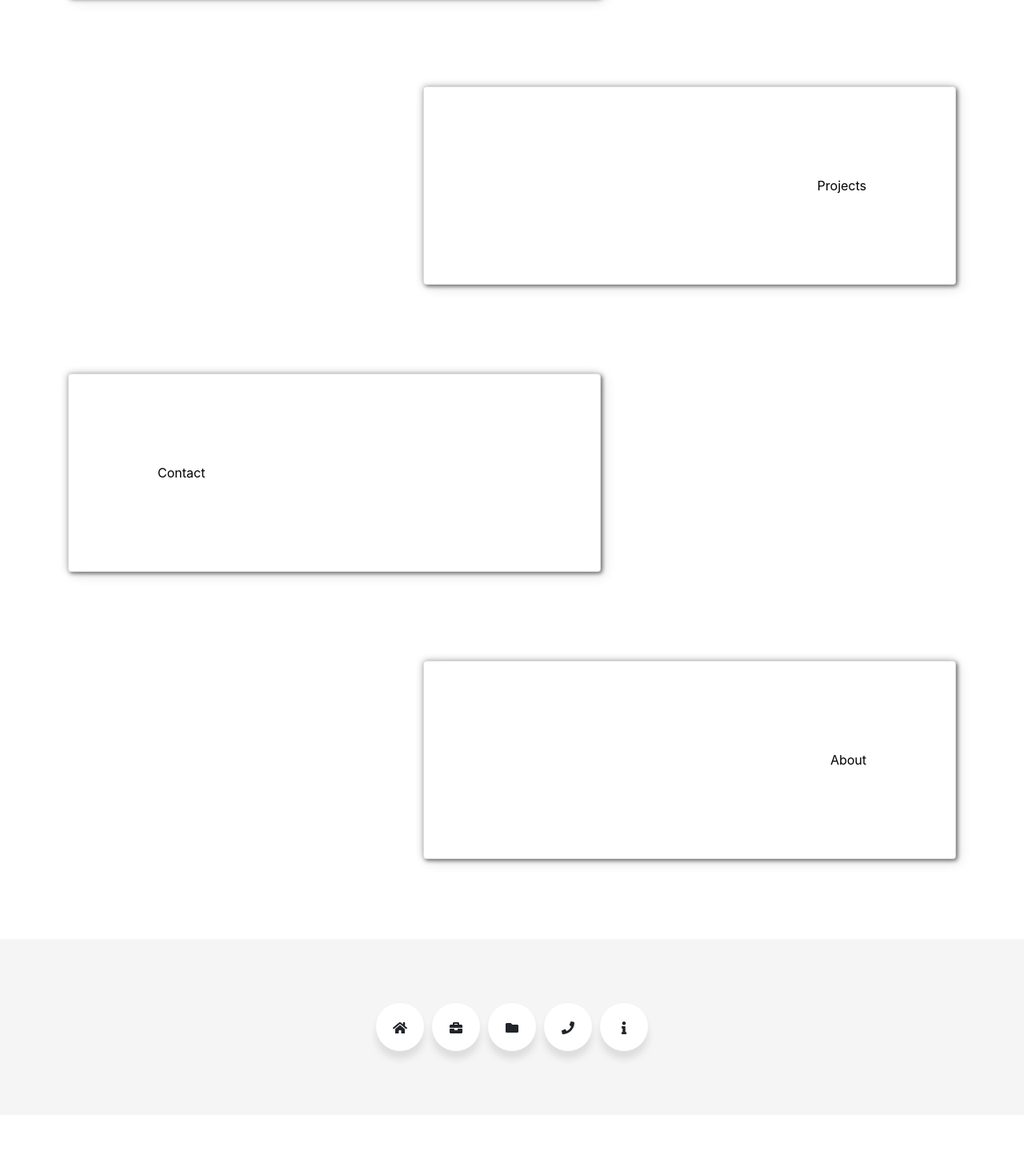
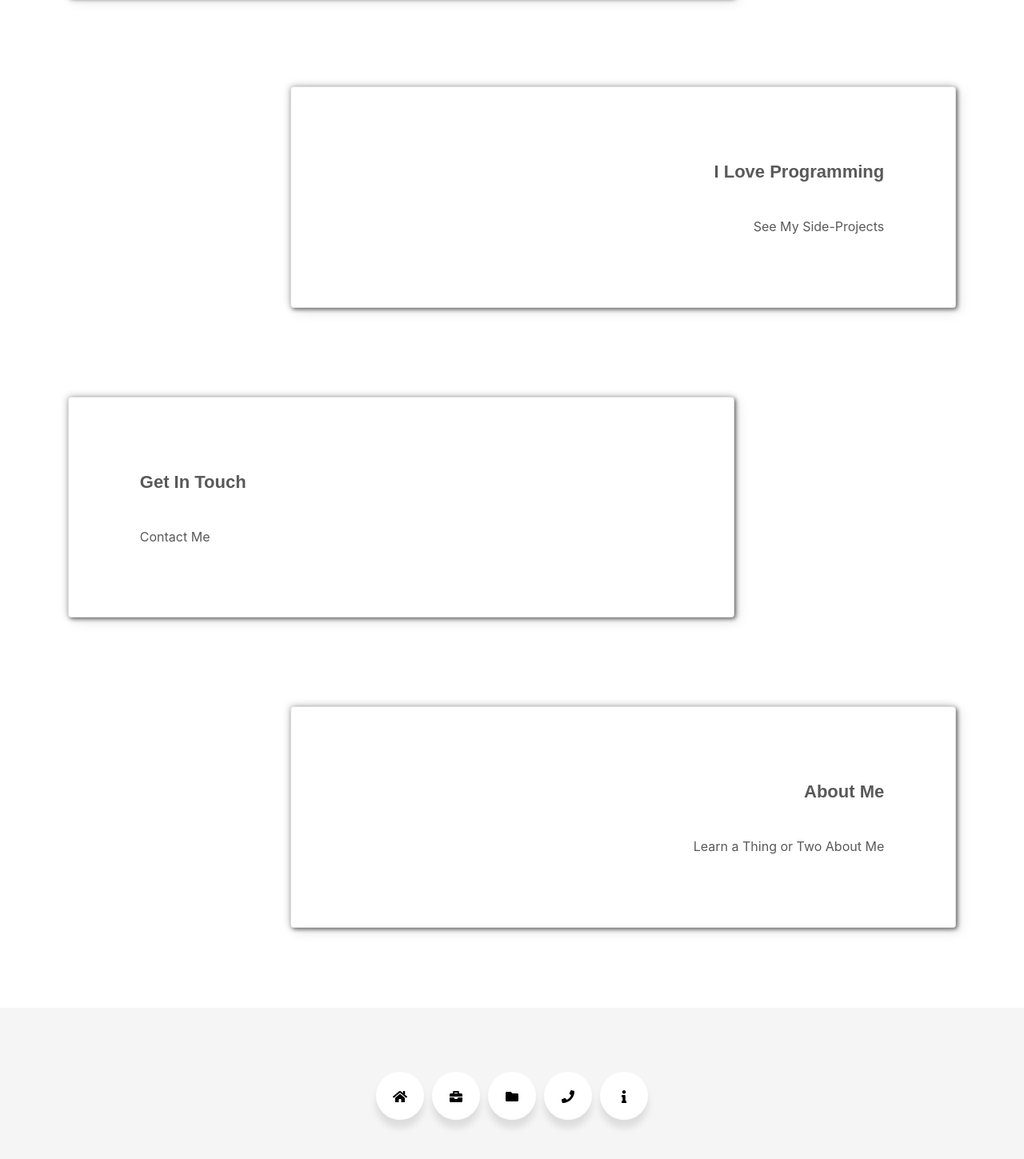
Before and after one commit to TValkavich/Project-Portfolio, a React (Create React App) app: page / in a window 1280 px wide. Shown: the part 797-2246 px from the top of the page at 80% size. Before the commit the page ends 2191 px from the top, so only its background shows below. Built offline with nearby package versions, Linux system fonts and the light colour scheme.

Commit message:
Home page is done. Need to add footnote at bottom footer and maybe consider throwing some images in the cards...

```diff
--- a/src/App.css
+++ b/src/App.css
@@ -1,5 +1,9 @@
 .App {
   text-align: center;
+}
+
+.body {
+  background-color: #f6f9fc;
 }
 
 .App-logo {
--- a/src/App.js
+++ b/src/App.js
@@ -13,9 +13,9 @@ import Footer from "./components/Footer";
 function App() {
   return (
     <React.Fragment>
-      <Navbar />
-      <Layout>
-        <Router>
+      <Router>
+        <Navbar />
+        <Layout>
           <Switch>
             <Route exact path="/" component={Home} />
             <Route path="/experience" component={Experience} />
@@ -24,9 +24,9 @@ function App() {
             <Route path="/about" component={About} />
             <Route component={NoMatch} />
           </Switch>
-        </Router>
-      </Layout>
-      <Footer />
+        </Layout>
+        <Footer />
+      </Router>
     </React.Fragment>
   );
 }
--- a/src/components/AboutCard.js
+++ b/src/components/AboutCard.js
@@ -5,13 +5,13 @@ import styled from 'styled-components';
 const AboutCardStyle = styled.div`
 
     .card {
-        color: black;
+        color: #595959;
         margin-top: 10%;
         margin-bottom: 100px;
         margin-left: 80%;
-        padding: 10%;
+        padding: 8%;
         height: 60%;
-        width: 60%;
+        width: 75%;
         background: white;
         transition: width 0.5s;
         box-shadow: 2px 2px 5px rgba(0,0,0,0.5),
@@ -42,6 +42,12 @@ const AboutCardStyle = styled.div`
         text-align: right;
     }
 
+    .mainContent {
+        font-size: 22px;
+        font-weight: bold;
+        font-family: Arial, serif;
+    }
+
 `;
 
 export default function AboutCard() {
@@ -49,8 +55,9 @@ export default function AboutCard() {
         <AboutCardStyle>
             <a href="/about">
                 <Card>
-                    About
-                    {/*<span styles={{float: 'right'}}>About</span>*/}
+                    <p className="mainContent">About Me</p>
+                        <br/>
+                    Learn a Thing or Two About Me
                 </Card>
             </a>
         </AboutCardStyle>
--- a/src/components/ContactCard.js
+++ b/src/components/ContactCard.js
@@ -4,11 +4,11 @@ import styled from 'styled-components';
 const ContactCardStyle = styled.div`
 
     .card {
-        color: black;
+        color: #595959;
         margin-top: 10%;
-        padding: 10%;
+        padding: 8%;
         height: 60%;
-        width: 60%;
+        width: 75%;
         background: white;
         transition: width 0.5s;
         box-shadow: 2px 2px 5px rgba(0,0,0,0.5),
@@ -29,6 +29,12 @@ const ContactCardStyle = styled.div`
         text-decoration: none;
       }
 
+    .mainContent {
+        font-size: 22px;
+        font-weight: bold;
+        font-family: Arial, serif;
+    }
+
 `;
 
 function ContactCard() {
@@ -36,7 +42,9 @@ function ContactCard() {
         <ContactCardStyle>
             <a href="/contact">
                 <Card>
-                    Contact
+                    <p className="mainContent">Get In Touch</p>
+                        <br/>
+                    Contact Me
                 </Card>
             </a>
         </ContactCardStyle>
--- a/src/components/ExperienceCard.js
+++ b/src/components/ExperienceCard.js
@@ -5,11 +5,11 @@ import styled from 'styled-components';
 const ExperienceCardStyle = styled.div`
 
     .card {
-        color: black;
+        color: #595959;
         margin-top: 15%;
         padding: 8%;
         height: 60%;
-        width: 60%;
+        width: 75%;
         background: white;
         transition: width 0.5s;
         box-shadow: 2px 2px 5px rgba(0,0,0,0.5),
@@ -23,7 +23,7 @@ const ExperienceCardStyle = styled.div`
         underline: false;
         background: #1ebdd6;
         width: 90%;
-        box-shadow: 2px 2px 5px rgba(0,0,0,0.5),
+        box-shadow: 2px 2px 5p x rgba(0,0,0,0.5),
             10px 10px 15px rgba(0,0,0,0.5),
             -1px -1px 30px rgba(0,0,0,0.2);
     }
@@ -35,16 +35,9 @@ const ExperienceCardStyle = styled.div`
     .mainContent {
         font-size: 22px;
         font-weight: bold;
+        font-family: Arial, serif;
     }
 
-    .mainImage {
-        position: absolute;
-        top: 0px;
-        right: 0px;
-        max-width: 100%;
-        height: auto;
-        background-size: contain;
-    }
 `;
 
 function ExperienceCard() {
--- a/src/components/Footer.js
+++ b/src/components/Footer.js
@@ -66,6 +66,8 @@ const FooterStyle = styled.div`
 
   .wrapper .button:hover .icon i{
     color: coral;
+    text-decoration: none;
+
   }
 
   .wrapper .button span{
@@ -103,6 +105,10 @@ const FooterStyle = styled.div`
       background-color: #F5F5F5;
     }
 
+    .a {
+        text-decoration: none;
+    }
+
 `;
 
 function Footer() {
@@ -110,24 +116,26 @@ function Footer() {
         <div class="superWrapper">
             <FooterStyle>
                 <div class="wrapper">
-                    <div class="button">
+                    <a class="button" href="/" style={{color: 'black', textDecoration: 'none'}} >
                         <div class="icon"><FontAwesomeIcon icon={faHome} /></div>
                         <span>Home</span>
-                    </div>
-                    <div class="button">
+                    </a>
+                    <a class="button" href="/experience" style={{color: 'black', textDecoration: 'none'}} >
                         <div class="icon"><FontAwesomeIcon icon={faBriefcase} /></div>
                         <span>Experience</span>
-                    </div>
-                    <div class="button">
+                    </a>
+                    <a class="button" href="/portfolio" style={{color: 'black', textDecoration: 'none'}} >
                         <div class="icon"><FontAwesomeIcon icon={faFolder} /></div>
                         <span>Projects</span>
-                    </div><div class="button">
+                    </a>
+                    <a class="button" href="/contact" style={{color: 'black', textDecoration: 'none'}} >
                         <div class="icon"><FontAwesomeIcon icon={faPhone} /></div>
                         <span>Contact</span>
-                    </div><div class="button">
+                    </a>
+                    <a class="button" href="/about" style={{color: 'black', textDecoration: 'none'}} >
                         <div class="icon"><FontAwesomeIcon icon={faInfo} /></div>
                         <span>About</span>
-                    </div>
+                    </a>
                 </div>
         </FooterStyle>
         </div>
--- a/src/components/PortfolioCard.js
+++ b/src/components/PortfolioCard.js
@@ -5,12 +5,12 @@ import styled from 'styled-components';
 const ContactCardStyle = styled.div`
 
     .card {
-        color: black;
+        color: #595959;
         margin-top: 10%;
         margin-bottom: 10%;
-        padding: 10%;
+        padding: 8%;
         height: 60%;
-        width: 60%;
+        width: 75%;
         background: white;
         transition: width 0.5s;
         box-shadow: 2px 2px 5px rgba(0,0,0,0.5),
@@ -29,6 +29,12 @@ const ContactCardStyle = styled.div`
             -1px -1px 30px rgba(0,0,0,0.2);
     }
 
+    .mainContent {
+        font-size: 22px;
+        font-weight: bold;
+        font-family: Arial, serif;
+    }
+
 `;
 
 function PortfolioCard() {
@@ -36,7 +42,9 @@ function PortfolioCard() {
         <ContactCardStyle>
             <a href="/portfolio">
                 <Card>
-                    Projects
+                    <p className="mainContent">I Love Programming</p>
+                        <br/>
+                    See My Side-Projects
                 </Card>
             </a>
         </ContactCardStyle>
```
